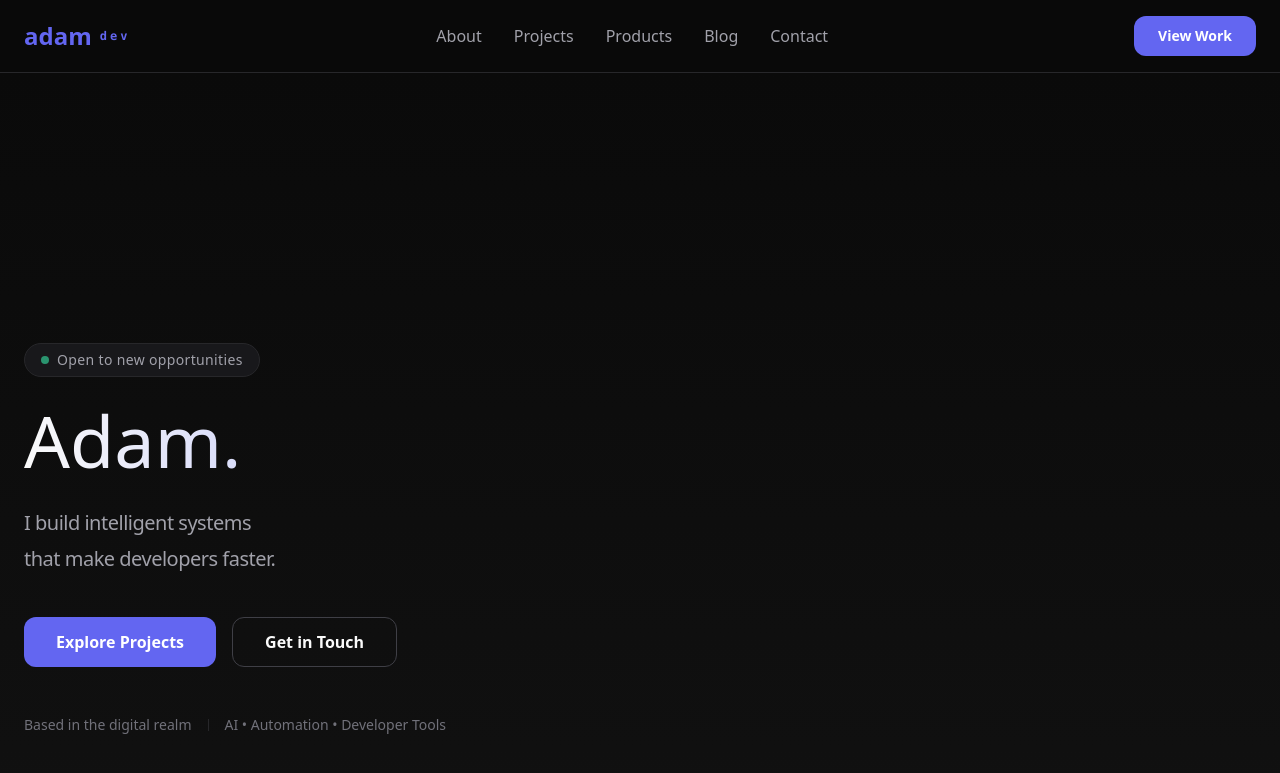
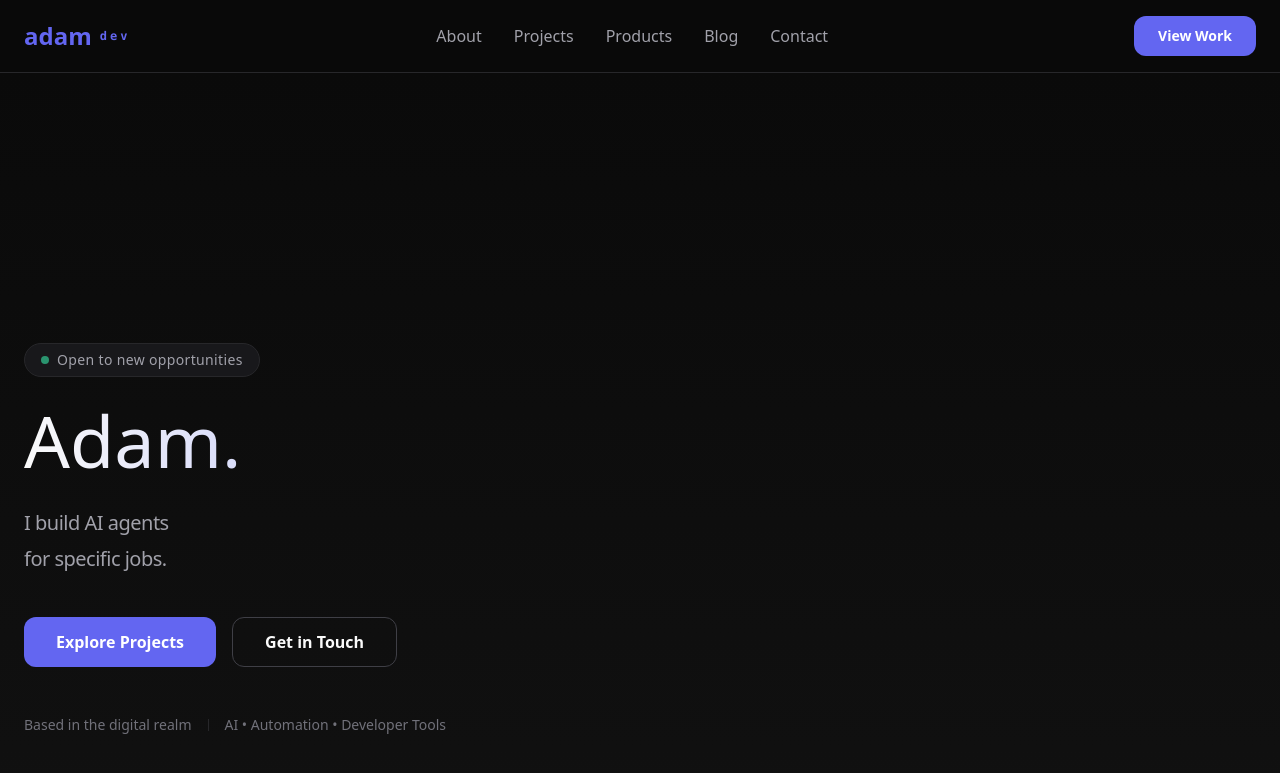
Before and after one commit to slashadams/Dev-Adam.com, a Jekyll site: the page index.html, which Jekyll copies as it is, in a window 1280 px wide and 900 px high. Shown: the top 773 px of the window. Built offline with Jekyll 4.4.1, drawn with Linux system fonts in a browser that asks for light colours; nearby versions of some CDN libraries.

Commit message:
Update tagline: 'build intelligent systems that make developers faster' → 'build AI agents for specific jobs'

```diff
--- a/index.html
+++ b/index.html
@@ -102,8 +102,8 @@
         <h1>Adam.</h1>
 
         <p class="text-2xl md:text-3xl text-zinc-300 font-light tracking-tight">
-          I build intelligent systems<br>
-          that make developers faster.
+          I build AI agents<br>
+          for specific jobs.
         </p>
 
         <div class="hero-actions mt-8">
```
